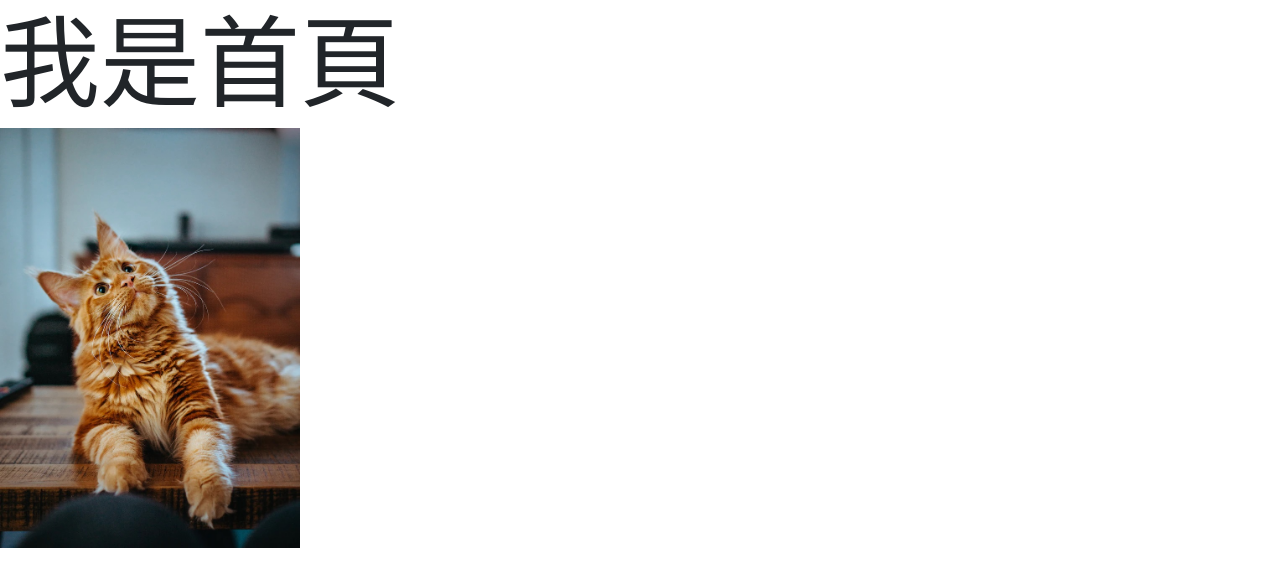
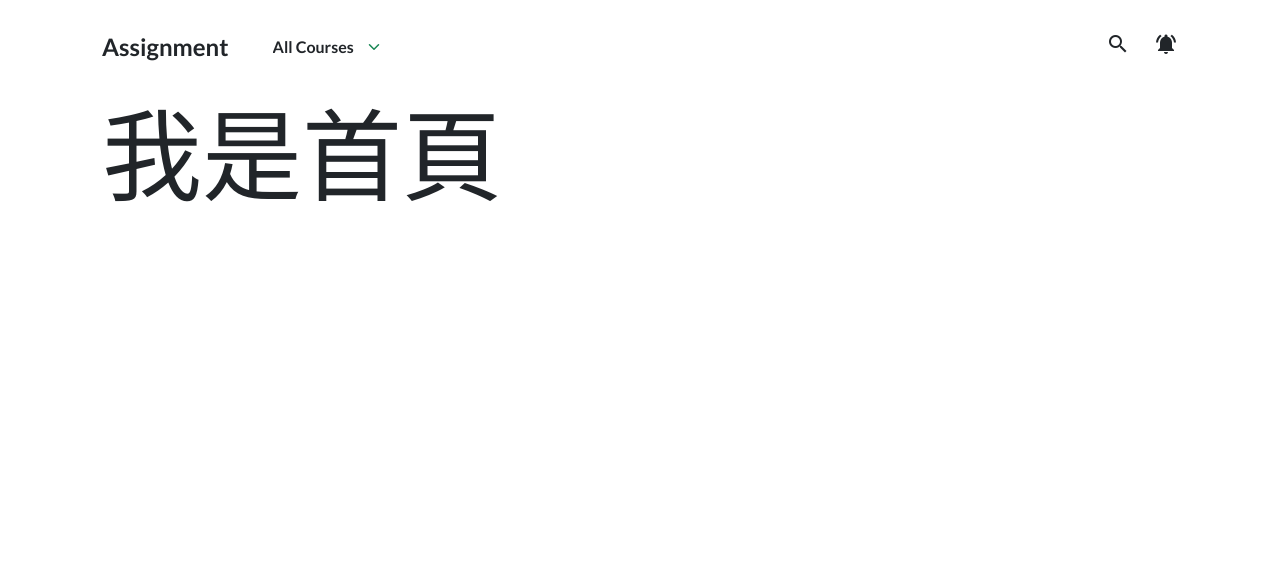
Before and after one commit to YuT200053/W5-dashboard, a website built with Vite: page pages/index.html in a window 1280 px wide. Built offline with nearby package versions, Linux system fonts and the light colour scheme.

Commit message:
新增header

```diff
--- a/assets/scss/helpers/_helpers.scss
+++ b/assets/scss/helpers/_helpers.scss
@@ -1,3 +1,8 @@
+// mixin
+@mixin zoom($time) {
+    transition: ease-in-out $time;
+}
+
 // 全域設定
 .container {
     padding-top: 32px;
@@ -7,9 +12,9 @@
 a {
     text-decoration: none;
     color: $dark;
+    @include zoom(0.2s);
+
+    &:hover {
+        color: $success;
+    }
 }
-
-// mixin
-@mixin zoom($time) {
-    transition: ease-in-out $time;
-}
--- a/assets/scss/layout/_nav.scss
+++ b/assets/scss/layout/_nav.scss
@@ -39,15 +39,6 @@
     }
   }
 
-  // /////連結互動
-  a {
-    @include zoom(0.2s);
-
-    &:hover {
-      color: $success;
-    }
-  }
-
   // /////目前所在分頁樣式
   &-bar &-now {
     border-left: 4px solid $success;
--- a/pages/index.html
+++ b/pages/index.html
@@ -4,16 +4,38 @@
     <meta charset="UTF-8" />
     <meta http-equiv="X-UA-Compatible" content="IE=edge" />
     <meta name="viewport" content="width=device-width, initial-scale=1.0" />
-    <title>index</title>
+    <title>W5-dashboard │ Assignment</title>
   </head>
   <body>
     <div class="d-flex">
       <!-- /////nav///// -->
       <nav><%- include('./layout/nav'); -%></nav>
-      <main>
-        <h1 class="index-title">我是首頁</h1>
-        <img src="../assets/images/cat.jpg" style="width: 300px" alt="cat" />
-      </main>
+      <section class="container">
+        <!-- /////header///// -->
+        <header class="d-flex justify-content-between align-items-center mb-5">
+          <div class="d-flex">
+            <h2 class="fs-4 me-5 mb-0 fw-bold">Assignment</h2>
+            <select name="" id="" class="form-select border-0 fw-bold py-0">
+              <option value="1" selected>All Courses</option>
+              <option value="2">HTML&CSS</option>
+              <option value="3">Javascript</option>
+              <option value="4">Bootstrap</option>
+            </select>
+          </div>
+          <div class="d-flex">
+            <a href="#" class="me-4">
+              <span class="material-icons"> search </span>
+            </a>
+            <a href="#">
+              <span class="material-icons"> notifications_active </span>
+            </a>
+          </div>
+        </header>
+        <!-- /////main///// -->
+        <main>
+          <h1 class="index-title">我是首頁</h1>
+        </main>
+      </section>
     </div>
     <!-- /////不要動///// -->
     <script type="module" src="../main.js"></script>
```
Also changed, not shown: assets/scss/helpers/_variables.scss (+1 -1 lines).
